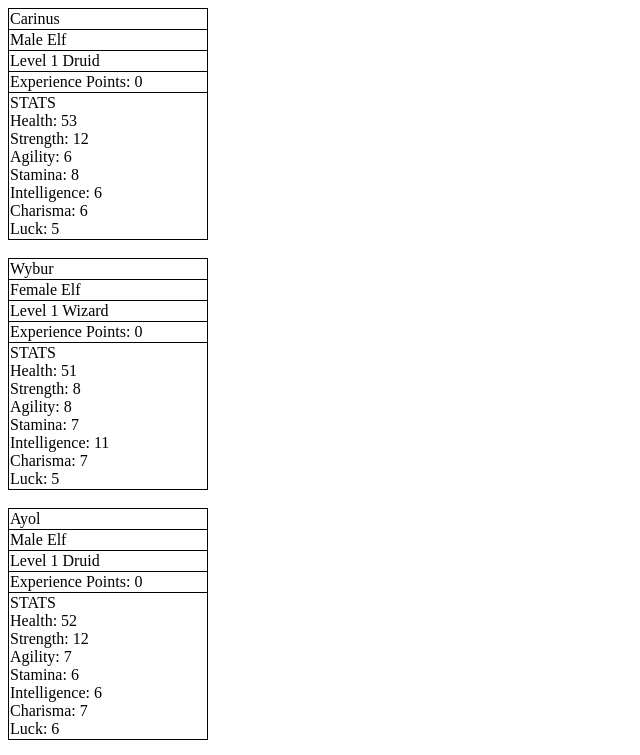
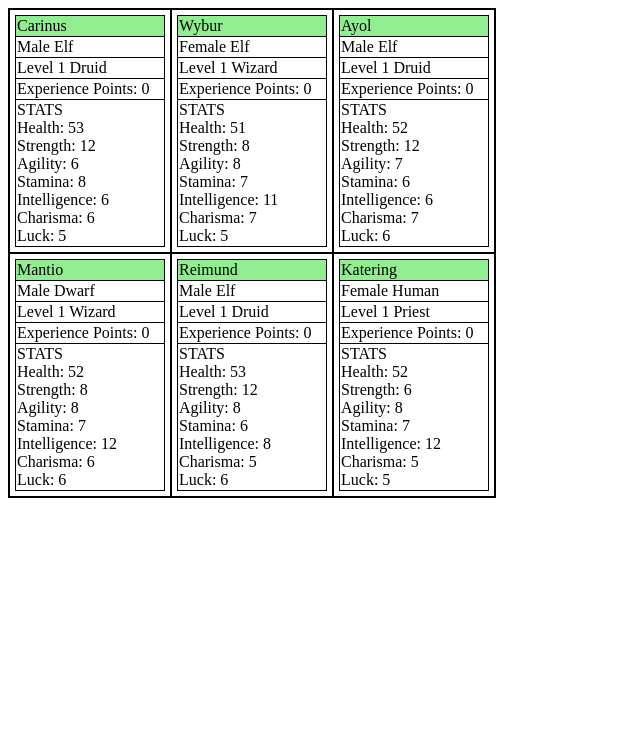
Before and after one commit to Quoticus/GuildHall, a plain HTML site: page GuildHall.html in a window 1280 px wide. Shown: the top 755 px of the page, without its empty margins (0-640 px from the left). Drawn offline with Linux system fonts and the light colour scheme.

Commit message:
Added organization table
Created a table in the main document webpage.

This'll probably change to be generated later, but for now, its set manually.

```diff
--- a/GuildHall.html
+++ b/GuildHall.html
@@ -1,11 +1,29 @@
 <html>
   <head>
-    <title>Blah</title>
+    <title>Guild Hall</title>
     <script src="js/maleNames.js"></script>
     <script src="js/femaleNames.js"></script>
   </head>
   <body>
     <button type=="button" id="links" style="display: none">Open Multiple</button>
+    <table id="adventurersTable">
+      <tr>
+        <td>
+        </td>
+        <td>
+        </td>
+        <td>
+        </td>
+      </tr>
+      <tr>
+        <td>
+        </td>
+        <td>
+        </td>
+        <td>
+        </td>
+      </tr>
+    </table>
     <script src="js/game.js"></script>
   </body>
 </html>
--- a/js/game.js
+++ b/js/game.js
@@ -57,14 +57,14 @@ for(var i = 0; i < 6; i++){
 
 for(var adven in adventurers){
   //console.log(adventurers[adven])
-  drawAdventurerTable(adventurers[adven], adventurers);
+  drawAdventurerTable(adventurers[adven]);
 }
 
-function drawAdventurerTable(adventurer, adventurersList){
+function drawAdventurerTable(adventurer){
   //console.log(adventurer.name);
   var body = document.body;
   var table = document.createElement("table");
-  table.style.width = '200px';
+  table.style.width = '150px';
   table.style.border = '1px solid black';
   for(var rows = 0; rows < 5; rows++){
     var tr = table.insertRow();
@@ -72,6 +72,7 @@ function drawAdventurerTable(adventurer, adventurersList){
     switch(rows){
       case 0:
         td.innerHTML = adventurer.name;
+        td.style.background = 'lightgreen';
         break;
       case 1:
         td.innerHTML = adventurer.sex + " " + adventurer.race;
@@ -92,6 +93,28 @@ function drawAdventurerTable(adventurer, adventurersList){
     td.style.border = '1px solid black';
   }
   table.style.borderCollapse = "collapse";
-  body.appendChild(table);
-  body.appendChild(document.createElement("br"));
+
+  return table;
 }
+
+function fillAdventurersTable(adventurers){
+  //This should duplicate the array, but instead it seems to just move it.
+  //var adventurersList = adventurers.splice(0);
+  var adventurersList = [];
+  for(var adven in adventurers){
+    adventurersList.push(adventurers[adven]);
+  }
+  var adventurersTable = document.getElementById("adventurersTable");
+  var tableRows = adventurersTable.rows;
+  for(var y = 0; y < tableRows.length; y++){
+    var rowCells = adventurersTable.rows[y].cells;
+    for(var x = 0; x < rowCells.length; x++){
+      rowCells[x].appendChild(drawAdventurerTable(adventurersList.shift()));
+      rowCells[x].style.border = '2px solid black';
+      rowCells[x].style.padding = '5px';
+    }
+  }
+  adventurersTable.style.borderCollapse = "collapse";
+}
+
+fillAdventurersTable(adventurers);
```
